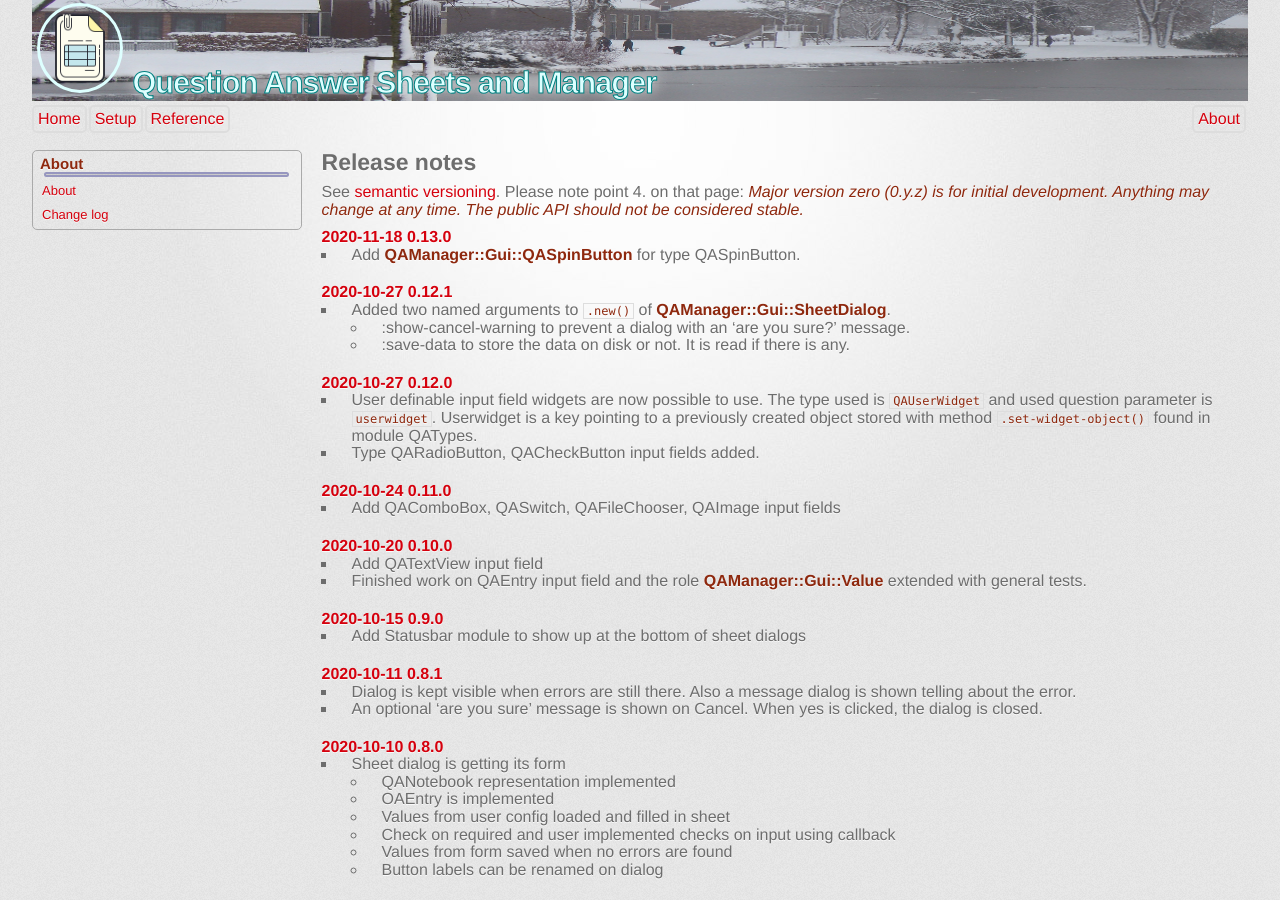
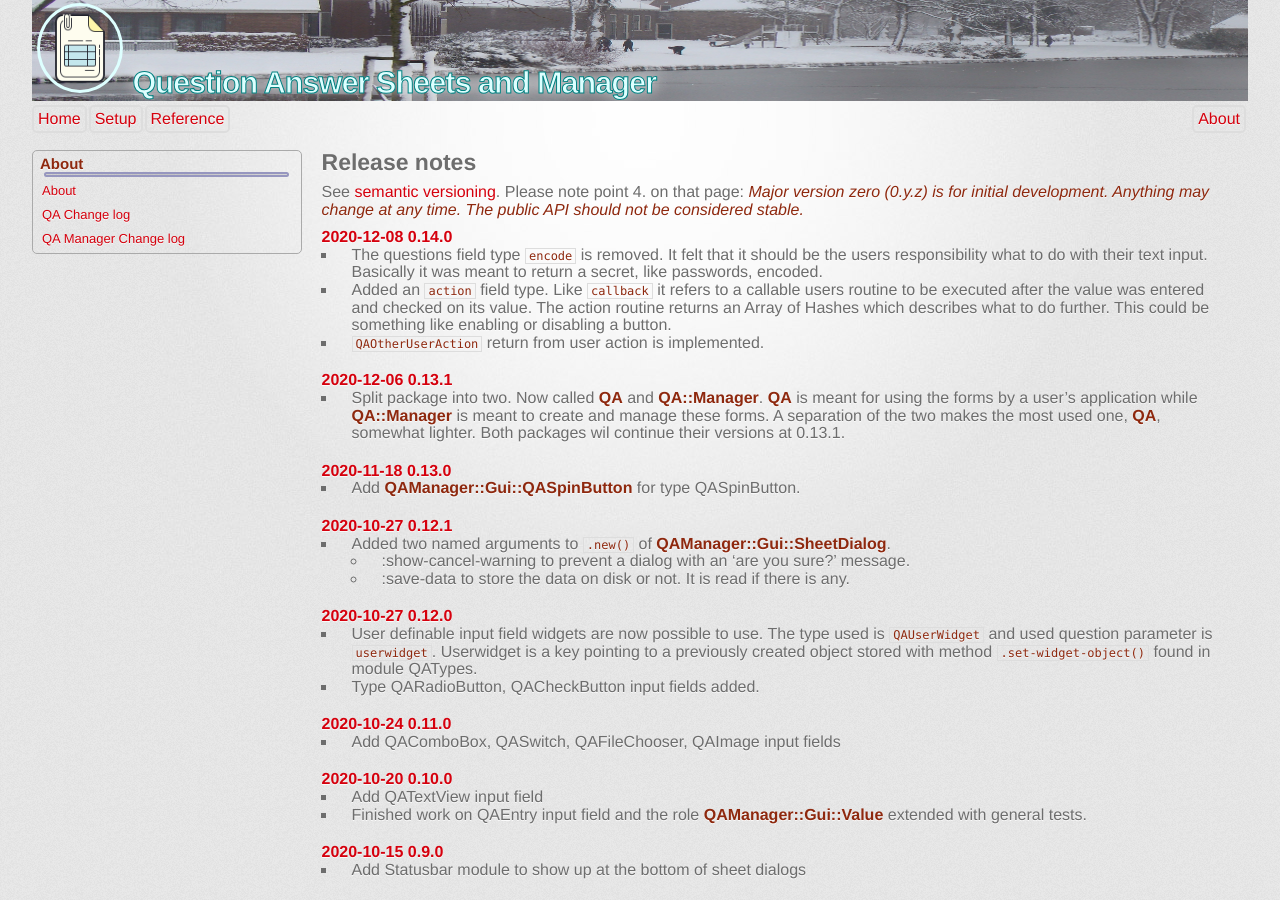
Before and after one commit to MARTIMM/question-answer, a Jekyll site: the page built from docs/content-docs/about/QA-release-notes.md, in a window 1280 px wide and 900 px high. Built offline with Jekyll 4.4.1, drawn with Linux system fonts in a browser that asks for light colours; some web fonts are replaced.

Commit message:
release docs for both packages

```diff
--- a/docs/_data/about-sidebar.yml
+++ b/docs/_data/about-sidebar.yml
@@ -4,8 +4,10 @@
   bar_menu:
   - title: "About"
     url: "/content-docs/about/about.html"
-  - title: "Change log"
-    url: "/content-docs/about/release-notes.html"
+  - title: "QA Change log"
+    url: "/content-docs/about/QA-release-notes.html"
+  - title: "QA Manager Change log"
+    url: "/content-docs/about/QA-Manager-release-notes.html"
 
 #  - title: "Gnome::GDK3"
 #  - title: "Gnome::Gio"
--- a/docs/content-docs/about/release-notes.md
+++ b/docs/content-docs/about/QA-release-notes.md
@@ -7,6 +7,14 @@ layout: sidebar
 # Release notes
 
 See [semantic versioning](http://semver.org/). Please note point 4. on that page: **_Major version zero (0.y.z) is for initial development. Anything may change at any time. The public API should not be considered stable._**
+
+#### 2020-12-08 0.14.0
+* The questions field type `encode` is removed. It felt that it should be the users responsibility what to do with their text input. Basically it was meant to return a secret, like passwords, encoded.
+* Added an `action` field type. Like `callback` it refers to a callable users routine to be executed after the value was entered and checked on its value. The action routine returns an Array of Hashes which describes what to do further. This could be something like enabling or disabling a button.
+* `QAOtherUserAction` return from user action is implemented.
+
+#### 2020-12-06 0.13.1
+* Split package into two. Now called **QA** and **QA::Manager**. **QA** is meant for using the forms by a user's application while **QA::Manager** is meant to create and manage these forms. A separation of the two makes the most used one, **QA**, somewhat lighter. Both packages wil continue their versions at 0.13.1.
 
 #### 2020-11-18 0.13.0
 * Add **QAManager::Gui::QASpinButton** for type QASpinButton.
```
Also changed, not shown: docs/content-docs/about/QA-Manager-release-notes.md (added, +99 -0 lines).
